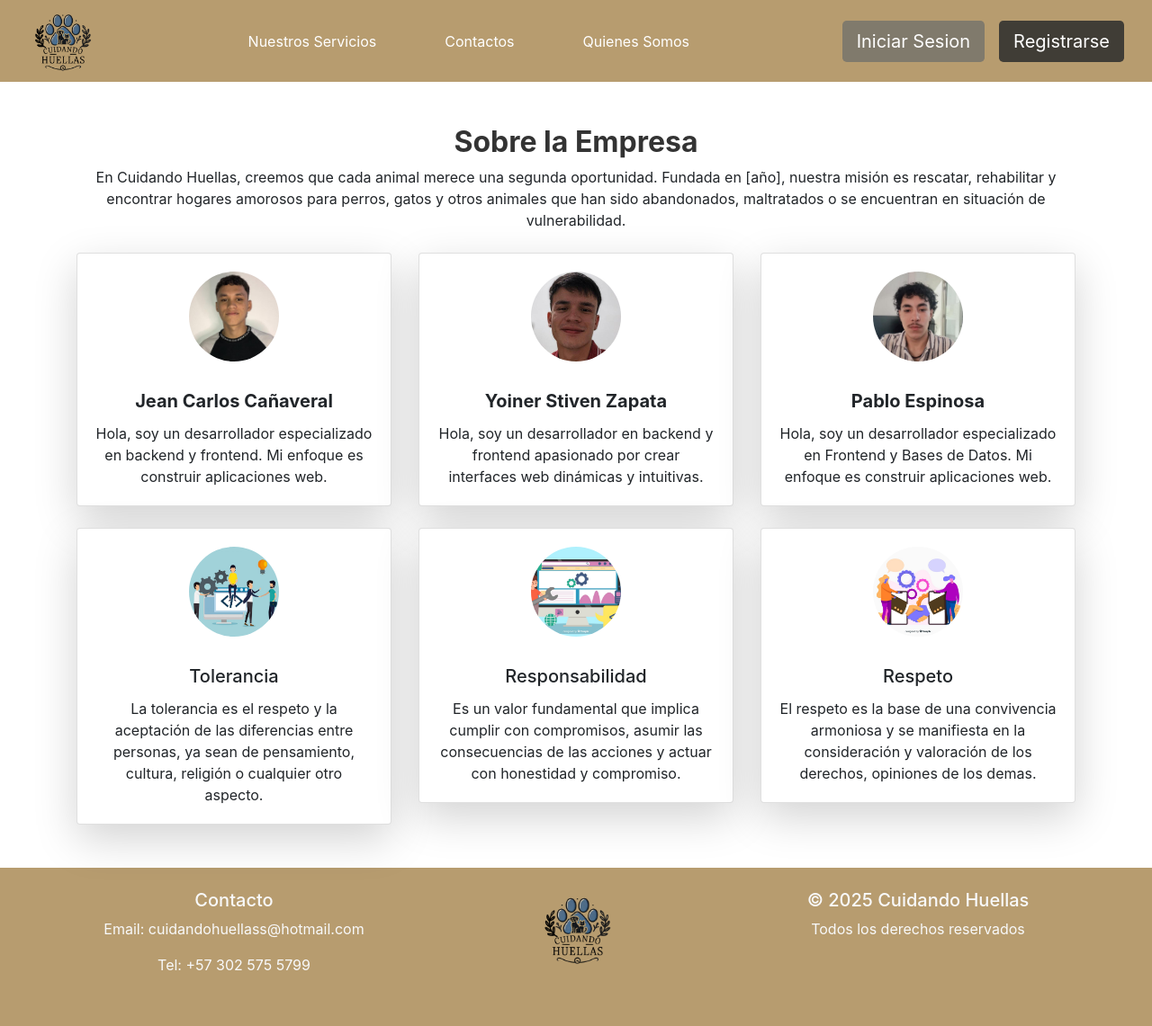
After one commit to jeangrajales/Cuidando_Huellas, a Django app: page /quienes_somos/ in a window 1280 px wide. The commit adds this page. Shown: the whole page at 90% size. Run offline with Django 5.2, Linux system fonts and the light colour scheme; some libraries are stand-ins or nearby versions; some web fonts are replaced.

Commit message:
ch1.7.5-Alpha.1

```diff
--- a/cuidandoHuellas/static/css/base.css
+++ b/cuidandoHuellas/static/css/base.css
@@ -1,4 +1,4 @@
-.fondo{
+body{
     position: relative;
     width: 100%;
     min-height: 100vh;
--- /dev/null
+++ b/cuidandoHuellas/static/css/quienes_somos.css
@@ -0,0 +1,27 @@
+html, body {
+    height: 100%;
+    margin: 0;
+    display: flex;
+    flex-direction: column;
+    font-family: 'Franklin Gothic Medium', 'Arial Narrow', Arial, sans-serif;
+    background-color: #ffffff !important;
+    background-image: none !important; /* Elimina cualquier imagen de fondo */
+}
+
+main {
+    flex: 1;
+    display: flex;
+    flex-direction: column;
+    justify-content: center; /* Centra el contenido */
+}
+
+.about .title h1 {
+    font-size: 2rem;
+    color: #333;
+}
+.card {
+    transition: transform 0.3s ease-in-out;
+}
+.card:hover {
+    transform: scale(1.05);
+}
--- a/cuidandoHuellas/templates/base.html
+++ b/cuidandoHuellas/templates/base.html
@@ -44,7 +44,7 @@
                     <a class="nav-link active text-white" href="{% url 'contactanos' %}">Contactos</a>
                   </li>
                   <li class="nav-item">
-                    <a class="nav-link active text-white" href="#">Quienes Somos</a>
+                    <a class="nav-link active text-white" href="{% url 'quienes_somos' %}">Quienes Somos</a>
                   </li>
                 </ul>
                 <a href="{% url 'iniciar_sesion' %}">
@@ -61,12 +61,6 @@
 
     <div class="{% if mostrar_fondo %} fondo {% endif %}">
 
-      <div class="post-navigation">
-        <button class="post-nav-button">Mascotas Perdidas</button>
-        <button class="post-nav-button">Productos</button>
-        <button class="post-nav-button">Servicios</button>
-        <button class="post-nav-button">Veterinarias asociadas</button>
-      </div>
 
           {% block contenido %}
 
--- /dev/null
+++ b/cuidandoHuellas/templates/quienes_somos.html
@@ -0,0 +1,105 @@
+{% extends 'base.html' %}
+{% load static %}
+
+{% block estilos_unicos %}
+
+    <link rel="stylesheet" href="{% static 'css/quienes_somos.css' %}">
+
+    <link rel="stylesheet" href="https://maxcdn.bootstrapcdn.com/bootstrap/4.0.0/css/bootstrap.min.css">
+
+    <link rel="stylesheet" href="https://use.fontawesome.com/releases/v5.7.2/css/all.css">
+
+
+{% endblock %}
+
+{% block titulo %}Sobre Nosotros{% endblock %}
+
+{% block contenido %}
+
+    <main class="container text-center mt-5">
+        <div class="about">
+            <div class="title">
+                <h1 class="font-weight-bold">Sobre la Empresa</h1>
+            </div>
+            <div class="desc">
+                <p>En Cuidando Huellas, creemos que cada animal merece una segunda oportunidad. Fundada en [año], nuestra misión es rescatar, rehabilitar y encontrar hogares amorosos para perros, gatos y otros animales que han sido abandonados, maltratados o se encuentran en situación de vulnerabilidad.</p>
+            </div>
+        </div>
+
+        <div class="row mt-4">
+            <div class="col-md-4">
+                <div class="card shadow-lg">
+                    <div class="card-body text-center">
+                        <img src="{% static 'img/Desarrollador.jpeg' %}" alt="desarrollador"
+                             class="rounded-circle mb-3" style="width: 100px; height: 100px; object-fit: cover;">
+                        <h5 class="card-title font-weight-bold mt-3">Jean Carlos Cañaveral</h5>
+                        <p class="card-text">Hola, soy un desarrollador especializado en backend y frontend. Mi enfoque es construir aplicaciones
+                            web.</p>
+                    </div>
+                </div>
+            </div>
+
+            <div class="col-md-4">
+                <div class="card shadow-lg">
+                    <div class="card-body text-center">
+                        <img src="{% static 'img/Desarrollador2.jpeg' %}" alt="desarrollador"
+                             class="rounded-circle mb-3" style="width: 100px; height: 100px; object-fit: cover;">
+                        <h5 class="card-title font-weight-bold mt-3">Yoiner Stiven Zapata</h5>
+                        <p class="card-text">Hola, soy un desarrollador en backend y frontend apasionado por crear interfaces web dinámicas y intuitivas.</p>
+                    </div>
+                </div>
+            </div>
+
+            <div class="col-md-4">
+                <div class="card shadow-lg">
+                    <div class="card-body text-center">
+                        <img src="{% static 'img/Desarrollador3.jpeg' %}" alt="desarrollador"
+                            class="rounded-circle mb-3" style="width: 100px; height: 100px; object-fit: cover;">
+                        <h5 class="card-title font-weight-bold mt-3">Pablo Espinosa</h5>
+                        <p class="card-text">Hola, soy un desarrollador especializado en Frontend y Bases de Datos. Mi enfoque es construir aplicaciones web.</p>
+                    </div>
+                </div>
+            </div>
+        </div>
+
+        <div class="row mt-4">
+            <div class="col-md-4">
+                <div class="card shadow-lg">
+                    <div class="card-body text-center">
+                        <img src="{% static 'img/tolerancia.jpg' %}" alt="desarrollador"
+                            class="rounded-circle mb-3" style="width: 100px; height: 100px; object-fit: cover;">
+                        <h5 class="card-title mt-3">Tolerancia</h5>
+                        <p class="card-text">La tolerancia es el respeto y la aceptación de las diferencias entre personas, ya sean de pensamiento, cultura, religión o cualquier otro aspecto. </p>
+                    </div>
+                </div>
+            </div>
+
+            <div class="col-md-4">
+                <div class="card shadow-lg">
+                    <div class="card-body text-center">
+                        <img src="{% static 'img/responsabilidad.jpg' %}" alt="desarrollador"
+                            class="rounded-circle mb-3" style="width: 100px; height: 100px; object-fit: cover;">
+                        <h5 class="card-title mt-3">Responsabilidad</h5>
+                        <p class="card-text">Es un valor fundamental que implica cumplir con compromisos, asumir las consecuencias de las acciones y actuar con honestidad y compromiso.</p>
+                    </div>
+                </div>
+            </div>
+
+            <div class="col-md-4">
+                <div class="card shadow-lg">
+                    <div class="card-body text-center">
+                        <img src="{% static 'img/respeto.jpg' %}" alt="desarrollador"
+                            class="rounded-circle mb-3" style="width: 100px; height: 100px; object-fit: cover;">
+                        <h5 class="card-title mt-3">Respeto</h5>
+                        <p class="card-text">El respeto es la base de una convivencia armoniosa y se manifiesta en la consideración y valoración de los derechos, opiniones de los demas.</p>
+                    </div>
+                </div>
+            </div>
+        </div>
+
+    </main>
+    <!-- Bootstrap JS -->
+    <script src="https://maxcdn.bootstrapcdn.com/bootstrap/4.0.0/js/bootstrap.min.js"></script>
+    <script src="https://cdnjs.cloudflare.com/ajax/libs/jquery/3.2.1/jquery.min.js"></script>
+
+{% endblock %}
--- a/cuidandoHuellas/urls.py
+++ b/cuidandoHuellas/urls.py
@@ -12,6 +12,8 @@ urlpatterns = [
     path('mascotas_perdidas/',views.mascotas_perdidas,name="mascotas_perdidas"),
     path('adopciones/',views.adopciones,name="adopciones"),
     path('contactanos/',views.contactanos,name="contactanos"),
+    path('quienes_somos/',views.quienes_somos,name="quienes_somos"),
+
     #Administrador
     path('pagina_administrador/',views.pagina_administrador, name="pagina_administrador"),
     path('listar_usuarios/',views.listar_usuarios, name="listar_usuarios"),
--- a/cuidandoHuellas/views.py
+++ b/cuidandoHuellas/views.py
@@ -123,6 +123,8 @@ def productos(request):
 def adopciones(request):
     return render(request,'adopciones.html')
 
+def quienes_somos(request):
+    return render(request, 'quienes_somos.html')
 
 # Administrador
 
```
Also changed, not shown: cuidandoHuellas/templates/nuestros_servicios.html (+8 -8 lines), cuidandoHuellas/templates/pagina_principal.html (+7 -0 lines), CHANGELOG.MD, cuidandoHuellas/static/img/Desarrollador.jpeg (added), cuidandoHuellas/static/img/Desarrollador2.jpeg (added), cuidandoHuellas/static/img/Desarrollador3.jpeg (added), cuidandoHuellas/static/img/quienes_somos.avif (added), cuidandoHuellas/static/img/respeto.jpg (added), cuidandoHuellas/static/img/responsabilidad.jpg (added), cuidandoHuellas/static/img/tolerancia.jpg (added), cuidandoHuellas/static/img/veterinarias_asociadas.jpg (added), db.sqlite3.
